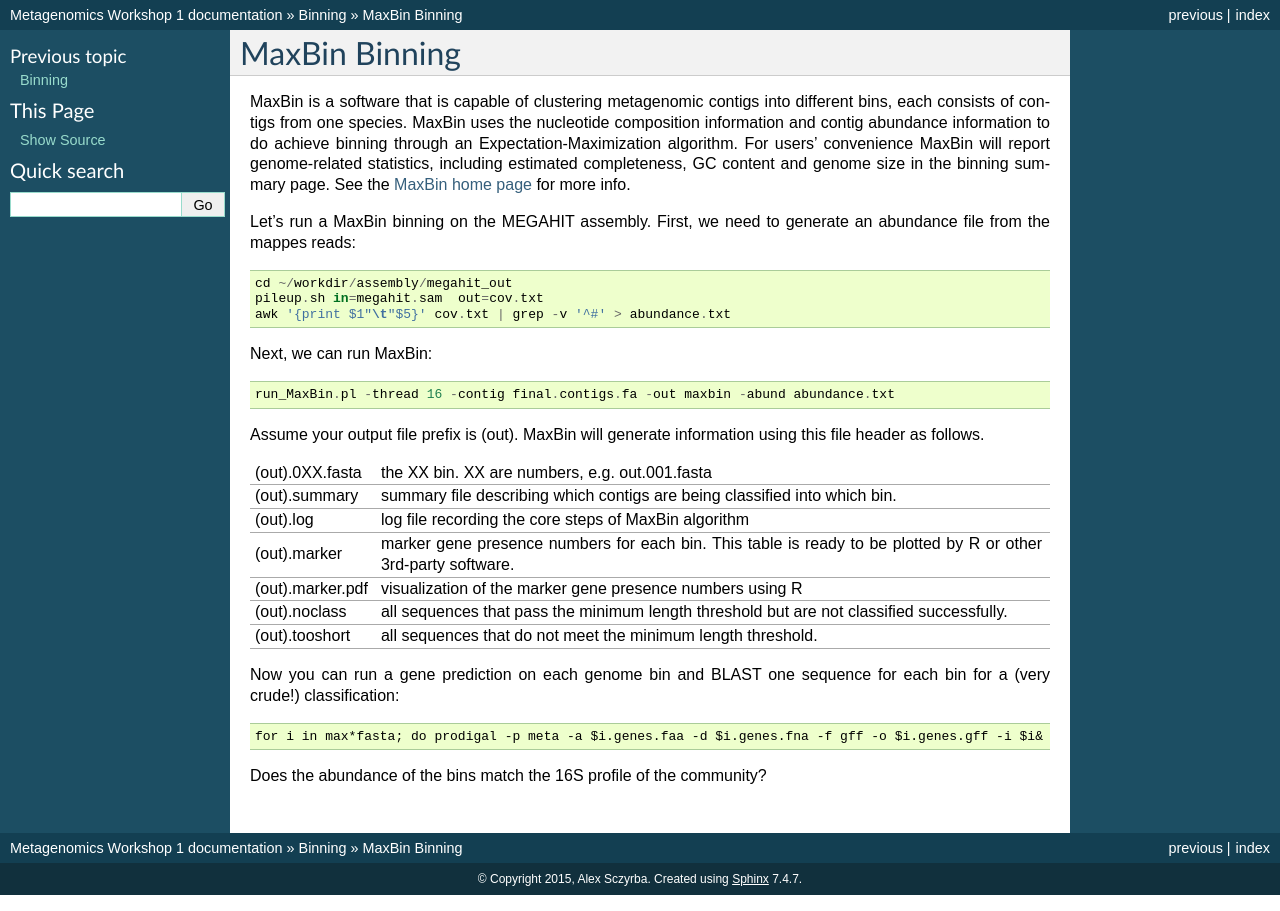
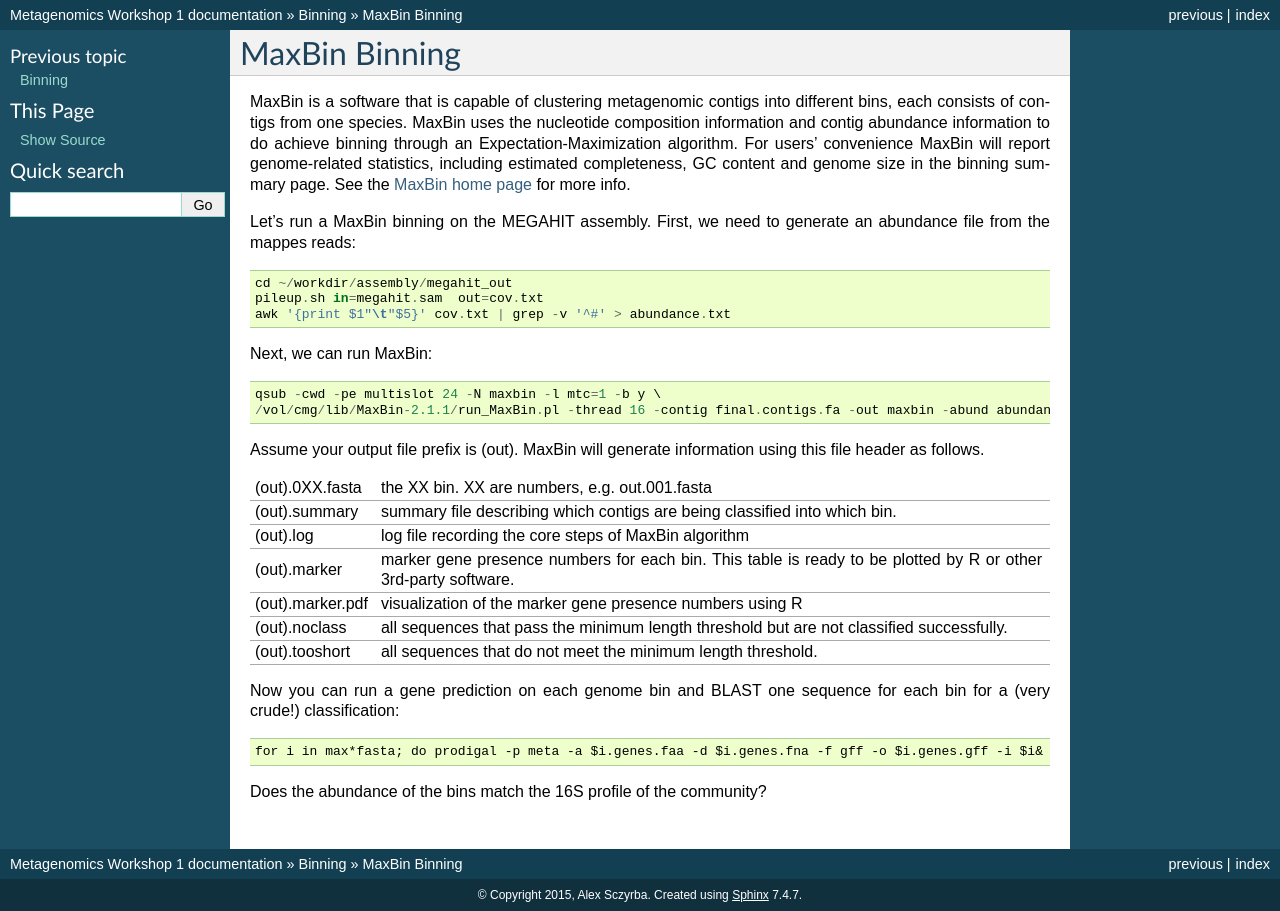
Before and after one commit to metagenomics/metagenomics-workshop, a Sphinx documentation site: the page built from docs/binning/maxbin.rst, in a window 1280 px wide. Built offline with Sphinx 7.4.7, drawn with Linux system fonts in a browser that asks for light colours.

Commit message:
Update maxbin.rst

```diff
--- a/docs/binning/maxbin.rst
+++ b/docs/binning/maxbin.rst
@@ -16,7 +16,8 @@ abundance file from the mappes reads::
 
 Next, we can run MaxBin::
 
-  run_MaxBin.pl -thread 16 -contig final.contigs.fa -out maxbin -abund abundance.txt
+  qsub -cwd -pe multislot 24 -N maxbin -l mtc=1 -b y \
+  /vol/cmg/lib/MaxBin-2.1.1/run_MaxBin.pl -thread 16 -contig final.contigs.fa -out maxbin -abund abundance.txt
 
 Assume your output file prefix is (out). MaxBin will generate information using this file header as follows.
 
```
